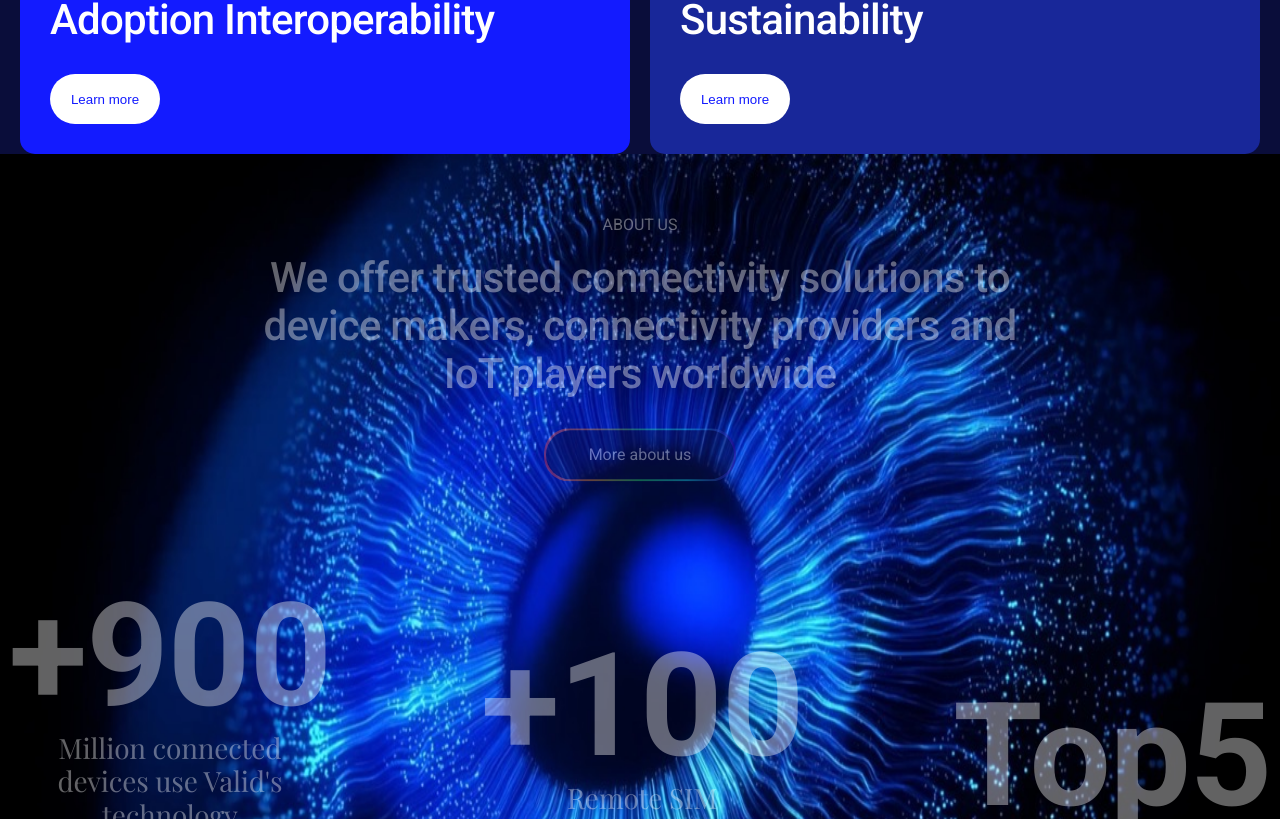
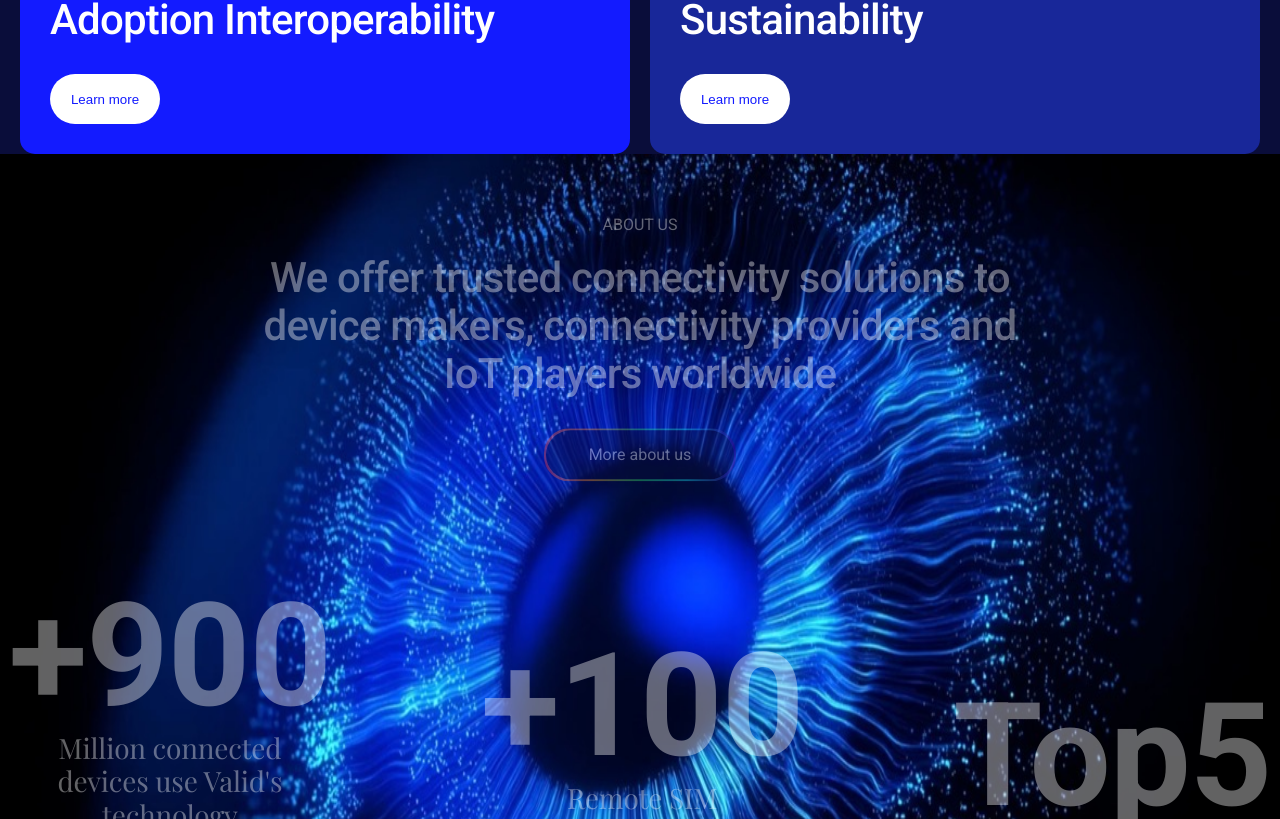
Before and after one commit to Firdausi1/valid-trusted-connectivity-clone, a React (Create React App) app: page / in a window 1280 px wide. Shown: the part 6221-7040 px from the top of the page. Built offline with nearby package versions, Linux system fonts and the light colour scheme; a web font is replaced by a local one.

Commit message:
increase animation duration for about section

```diff
--- a/src/pages/LandingPage/About/About.jsx
+++ b/src/pages/LandingPage/About/About.jsx
@@ -39,10 +39,10 @@ const About = () => {
     stiffness: 100,
   });
 
-  const scale = useTransform(smoothProgress, [0, 0.6], [1, 60]);
-  const opacity = useTransform(smoothProgress, [0.2, 0.6], [1, 0]);
+  const scale = useTransform(smoothProgress, [0, 0.6], [1, 40]);
+  const opacity = useTransform(smoothProgress, [0.2, 0.4], [1, 0]);
 
-  const imageProgress = useTransform(smoothProgress, [0, 0.95, 1], [0, 60, 60]);
+  const imageProgress = useTransform(smoothProgress, [0, 0.95, 1], [0, 50, 60]);
   const translateY = useTransform(smoothProgress, [0.8, 1], [100, 0]);
   const aboutOpacity = useTransform(smoothProgress, [0.8, 1], [0, 1]);
 
@@ -85,7 +85,7 @@ const About = () => {
           <img
             src={`/frames/frame-${String(frame + 1).padStart(3, "0")}.jpg`}
             style={{
-              transition: "opacity 0.2s",
+              transition: "opacity 0.4s",
             }}
             alt={`Frame ${frame + 1}`}
           />
```
